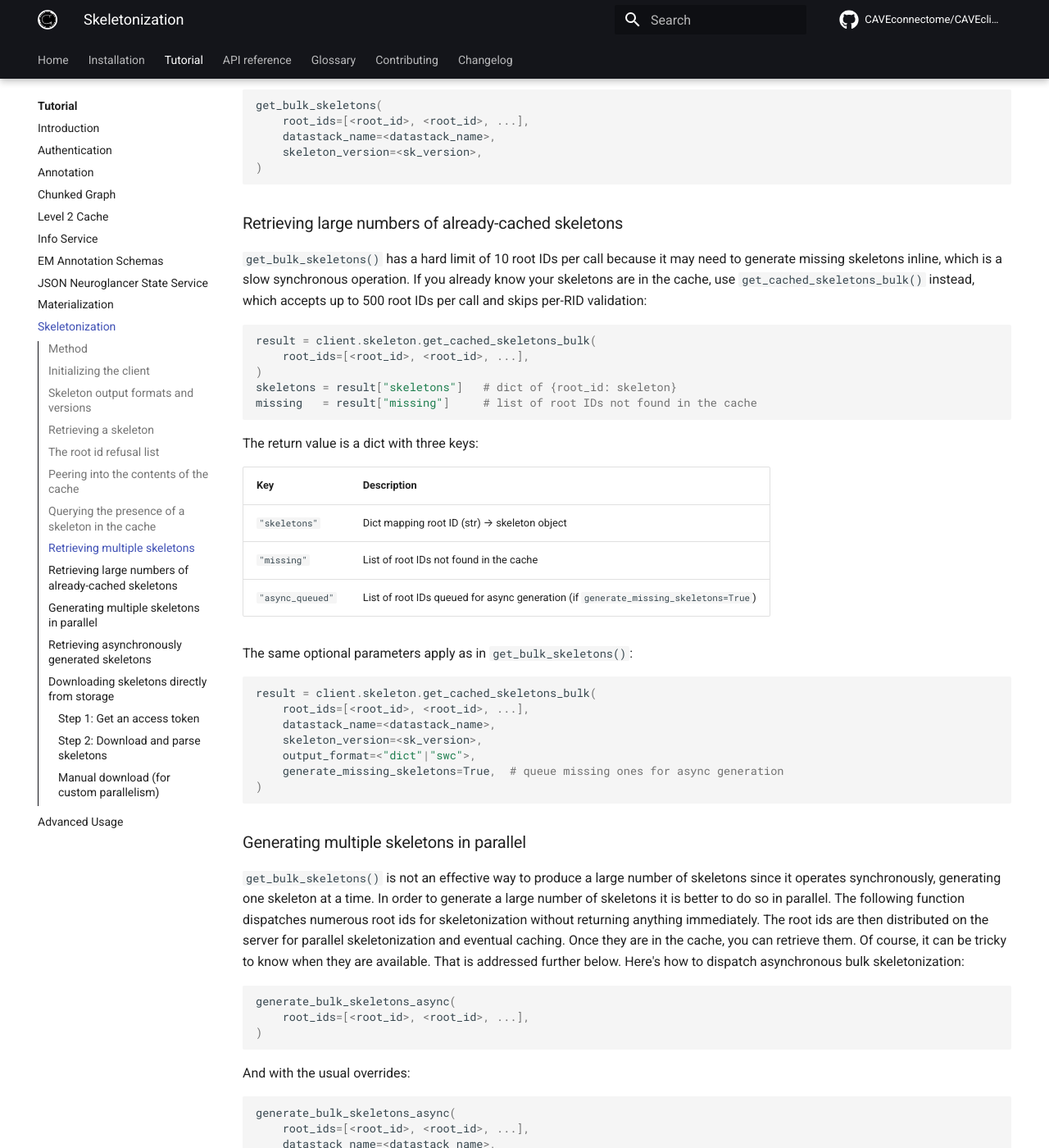
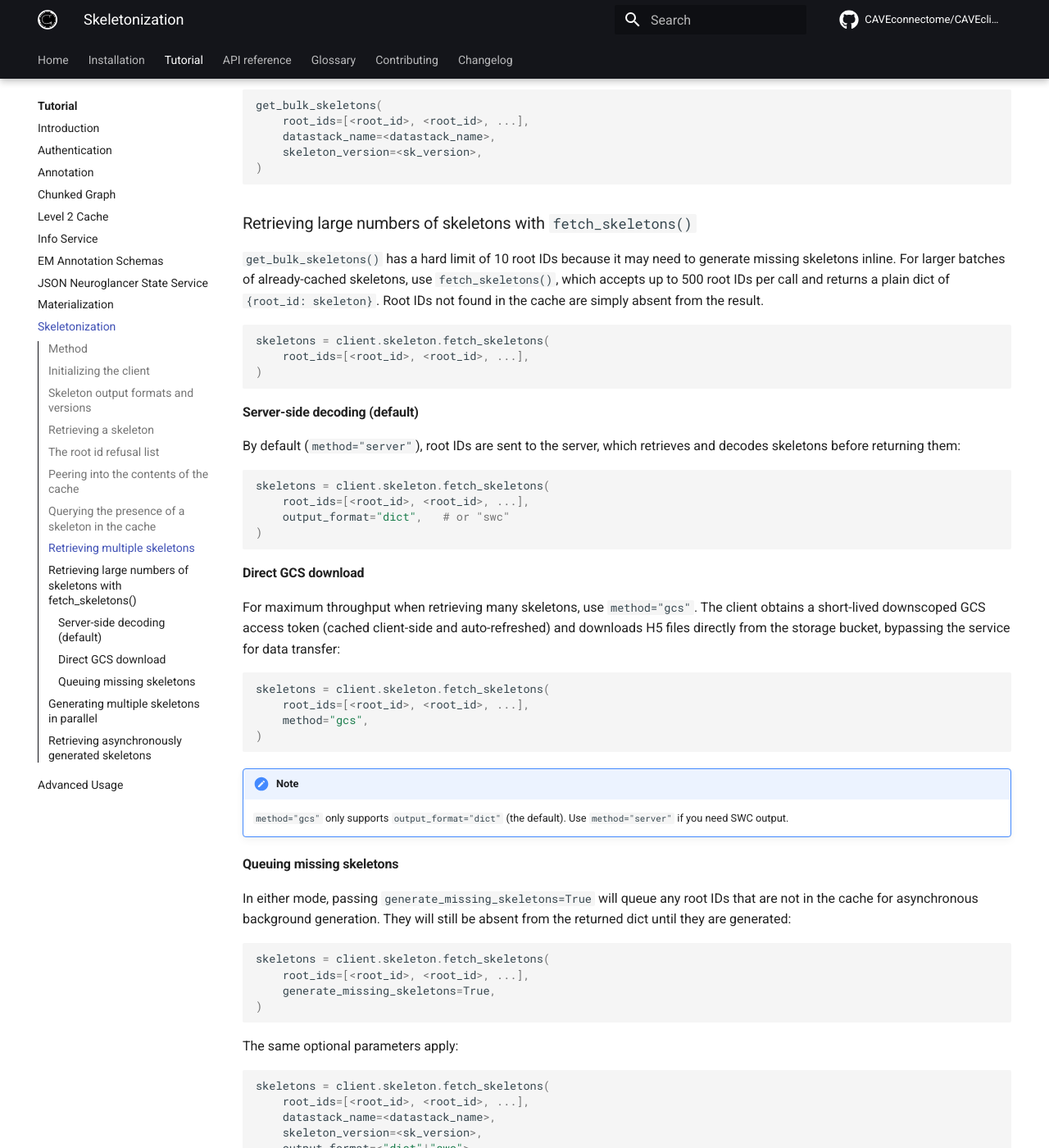
Before and after one commit to CAVEconnectome/CAVEclient, an MkDocs documentation site: the page built from docs/tutorials/skeletonization.md, in a window 1280 px wide and 1400 px high, scrolled down 4521 px. Shown: the whole window at 82% size. Built offline with MkDocs 1.6.1 and Material for MkDocs 9.7.7, drawn with Linux system fonts in a browser that asks for light colours; comment, search, counter and statistics services are not loaded; some of the changed text lies outside the part shown.

Commit message:
improve skeleton interface

````diff
--- a/docs/changelog.md
+++ b/docs/changelog.md
@@ -2,10 +2,11 @@
 title: Changelog
 ---
 ## 8.1.0 (March 13, 2026)
-- Added `get_cached_skeletons_bulk()`: bulk retrieval of already-cached skeletons with a 500 root ID limit (vs. the 10-skeleton limit of `get_bulk_skeletons()`). Skips per-RID chunkedgraph validation for faster response. Requires server-side SkeletonService >= v0.22.51.
-- Added `get_skeleton_access_token()`: returns a short-lived, downscoped GCS Bearer token and object paths so clients can download skeleton H5 files directly from the storage bucket, bypassing the service for data transfer. Requires server-side SkeletonService >= v0.22.51.
-- Added `download_skeletons_with_token()`: convenience method that takes the response from `get_skeleton_access_token()` and downloads and parses all skeleton H5 files directly from GCS, returning them in the same dict format as `get_skeleton()`.
-- Added `h5py` as a required dependency (needed for H5 parsing in `download_skeletons_with_token()`).
+- Added `fetch_skeletons()`: unified bulk retrieval of already-cached skeletons with a 500 root ID limit (vs. the 10-skeleton limit of `get_bulk_skeletons()`). Returns a plain `{root_id: skeleton}` dict; missing root IDs are simply absent. Requires server-side SkeletonService >= v0.22.51.
+  - `method="server"` (default): root IDs are POSTed to the server, which decodes and returns skeletons. Supports both `"dict"` and `"swc"` output formats.
+  - `method="gcs"`: the client obtains a short-lived downscoped GCS access token (cached client-side, auto-refreshed) and downloads skeleton H5 files directly from the storage bucket, bypassing the service for data transfer. Supports `"dict"` output only. Significantly faster for large batches.
+  - `generate_missing_skeletons=True`: in either mode, root IDs absent from the cache are queued for asynchronous background generation.
+- Added `h5py` as a required dependency (needed for H5 parsing in `method="gcs"`).
 
 ## 8.0.0 (November 2, 2025)
 - Improved mangling of types from sql queries.  Previously, the server side method to read data from PostGres into pandas was via csv streaming, which was caused pandas to infer types.  There were cases where this inference was wrong or incomplete.  For example if you had a string column, but all your entries for your query happened to be numbers (i.e ["1", "2"]) the result would return those as numbers not strings, but then if your query changed so there was a mix of numbers and strings, those same rows which were numbers would go back to strings (i.e. ["1", "apple"]). Also, boolean columns were being returned as strings "t" or "f".
--- a/docs/tutorials/skeletonization.md
+++ b/docs/tutorials/skeletonization.md
@@ -208,35 +208,62 @@ get_bulk_skeletons(
 )
 ```
 
-## Retrieving large numbers of already-cached skeletons
+## Retrieving large numbers of skeletons with `fetch_skeletons()`
 
-`get_bulk_skeletons()` has a hard limit of 10 root IDs per call because it may need to generate missing skeletons inline, which is a slow synchronous operation. If you already know your skeletons are in the cache, use `get_cached_skeletons_bulk()` instead, which accepts up to 500 root IDs per call and skips per-RID validation:
+`get_bulk_skeletons()` has a hard limit of 10 root IDs because it may need to generate missing skeletons inline. For larger batches of already-cached skeletons, use `fetch_skeletons()`, which accepts up to 500 root IDs per call and returns a plain dict of `{root_id: skeleton}`. Root IDs not found in the cache are simply absent from the result.
 
 ```python
-result = client.skeleton.get_cached_skeletons_bulk(
+skeletons = client.skeleton.fetch_skeletons(
     root_ids=[<root_id>, <root_id>, ...],
 )
-skeletons = result["skeletons"]   # dict of {root_id: skeleton}
-missing   = result["missing"]     # list of root IDs not found in the cache
 ```
 
-The return value is a dict with three keys:
+### Server-side decoding (default)
 
-| Key | Description |
-|---|---|
-| `"skeletons"` | Dict mapping root ID (str) → skeleton object |
-| `"missing"` | List of root IDs not found in the cache |
-| `"async_queued"` | List of root IDs queued for async generation (if `generate_missing_skeletons=True`) |
-
-The same optional parameters apply as in `get_bulk_skeletons()`:
+By default (`method="server"`), root IDs are sent to the server, which retrieves and decodes skeletons before returning them:
 
 ```python
-result = client.skeleton.get_cached_skeletons_bulk(
+skeletons = client.skeleton.fetch_skeletons(
+    root_ids=[<root_id>, <root_id>, ...],
+    output_format="dict",   # or "swc"
+)
+```
+
+### Direct GCS download
+
+For maximum throughput when retrieving many skeletons, use `method="gcs"`. The client obtains a short-lived downscoped GCS access token (cached client-side and auto-refreshed) and downloads H5 files directly from the storage bucket, bypassing the service for data transfer:
+
+```python
+skeletons = client.skeleton.fetch_skeletons(
+    root_ids=[<root_id>, <root_id>, ...],
+    method="gcs",
+)
+```
+
+!!! note
+    `method="gcs"` only supports `output_format="dict"` (the default). Use `method="server"` if you need SWC output.
+
+### Queuing missing skeletons
+
+In either mode, passing `generate_missing_skeletons=True` will queue any root IDs that are not in the cache for asynchronous background generation. They will still be absent from the returned dict until they are generated:
+
+```python
+skeletons = client.skeleton.fetch_skeletons(
+    root_ids=[<root_id>, <root_id>, ...],
+    generate_missing_skeletons=True,
+)
+```
+
+The same optional parameters apply:
+
+```python
+skeletons = client.skeleton.fetch_skeletons(
     root_ids=[<root_id>, <root_id>, ...],
     datastack_name=<datastack_name>,
     skeleton_version=<sk_version>,
     output_format=<"dict"|"swc">,
-    generate_missing_skeletons=True,  # queue missing ones for async generation
+    method=<"server"|"gcs">,
+    generate_missing_skeletons=True,
 )
 ```
 
@@ -276,69 +303,6 @@ while True:
         break
     sleep(10)  # Pause for ten seconds and check again
 
-# Retrieve all skeletons at once — get_cached_skeletons_bulk() supports up to 500 at a time
-result = client.skeleton.get_cached_skeletons_bulk(root_ids)
-skeletons = result["skeletons"]
+# Retrieve all skeletons at once — fetch_skeletons() supports up to 500 at a time
+skeletons = client.skeleton.fetch_skeletons(root_ids)
 ```
-
-## Downloading skeletons directly from storage
-
-For maximum throughput — especially when retrieving hundreds of skeletons — you can obtain a short-lived access token and have your machine download skeleton files directly from the storage bucket, bypassing the SkeletonService entirely for the data transfer.
-
-### Step 1: Get an access token
-
-```python
-token_resp = client.skeleton.get_skeleton_access_token(
-    root_ids=[<root_id>, <root_id>, ...],
-    skeleton_version=4,
-    expiration_minutes=60,  # maximum is 60 (GCP limit)
-)
-```
-
-The response is a dict with the following keys:
-
-| Key | Description |
-|---|---|
-| `"token"` | Short-lived Bearer token (valid up to 60 minutes) |
-| `"token_type"` | `"Bearer"` |
-| `"expiry"` | ISO-8601 expiry datetime string |
-| `"bucket"` | GCS bucket name (no `gs://` prefix) |
-| `"object_paths"` | Dict mapping root ID (str) → GCS object path within the bucket |
-| `"missing"` | List of root IDs not found in the cache |
-
-The token grants read-only access to the skeleton prefix for the requested datastack and version. Root IDs not in the cache appear in `"missing"` and have no entry in `"object_paths"`.
-
-### Step 2: Download and parse skeletons
-
-The simplest approach uses the built-in convenience method, which downloads and parses all skeletons into the same dict format as `get_skeleton()`:
-
-```python
-skeletons = client.skeleton.download_skeletons_with_token(token_resp)
-# {"123456789": {"vertices": np.array(...), "edges": np.array(...), ...}, ...}
-```
-
-!!! note
-    `download_skeletons_with_token()` requires `h5py`, which is included as a dependency of `caveclient`.
-
-### Manual download (for custom parallelism)
-
-If you prefer to manage downloads yourself — for example, using `asyncio` or a thread pool for parallel fetching — the token and object paths from the response are all you need:
-
-```python
-import requests
-import urllib.parse
-
-token  = token_resp["token"]
-bucket = token_resp["bucket"]
-
-for rid, obj_path in token_resp["object_paths"].items():
-    encoded = urllib.parse.quote(obj_path, safe="")
-    url = (
-        f"https://storage.googleapis.com/download/storage/v1/b/"
-        f"{bucket}/o/{encoded}?alt=media"
-    )
-    h5_gz_bytes = requests.get(
-        url, headers={"Authorization": f"Bearer {token}"}
-    ).content
-    # h5_gz_bytes is a gzip-compressed HDF5 file
-```
````
Also changed, not shown: docs/api/skeleton.md (+1 -1 lines), 2 other files.
